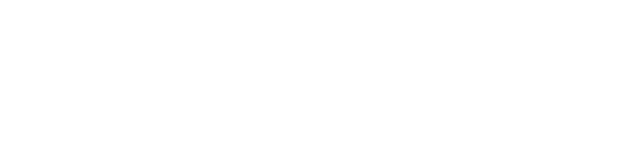
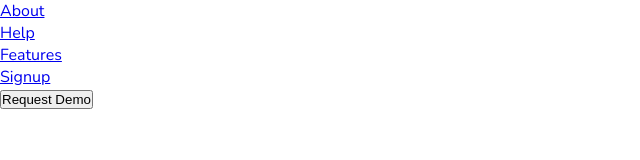
Before and after one commit to Rossowka/DataWarehouse, a plain HTML site: page index.html in a window 1280 px wide. Shown: the whole page, without its empty margins (0-640 px from the left). Drawn offline with nearby package versions, Linux system fonts and the light colour scheme.

Commit message:
added images for header, linked font and css file

```diff
--- a/index.html
+++ b/index.html
@@ -4,10 +4,26 @@
     <meta charset="UTF-8">
     <meta http-equiv="X-UA-Compatible" content="IE=edge">
     <meta name="viewport" content="width=device-width, initial-scale=1.0">
+    <link href="https://fonts.googleapis.com/css?family=Nunito:400,600,700&display=swap&subset=latin-ext"
+    rel="stylesheet">
+    <link rel="stylesheet" href="style.css">
     <title>Data Warehouse</title>
 </head>
 <body>
-    <nav></nav>
+    <nav>
+        <div>
+
+        </div>
+        <ul>
+            <li><a href="#">About</a></li>
+            <li><a href="#">Help</a></li>
+            <li><a href="#">Features</a></li>
+            <li><a href="#">Signup</a></li>
+        </ul>
+        <button>
+            Request Demo
+        </button>
+    </nav>
 
     <header></header>
 
--- a/style.css
+++ b/style.css
@@ -1,6 +1,14 @@
 /* Universal Styles */
 
+* {
+    margin: 0;
+    padding: 0;
+    box-sizing: border-box;
+}
 
+html, body {
+    font-family: nunito, Arial, sans-serif;
+}
 
 /* Nav */
 
```
Also changed, not shown: images/about-us-image.png (added), images/landing-page-image.png (added).
